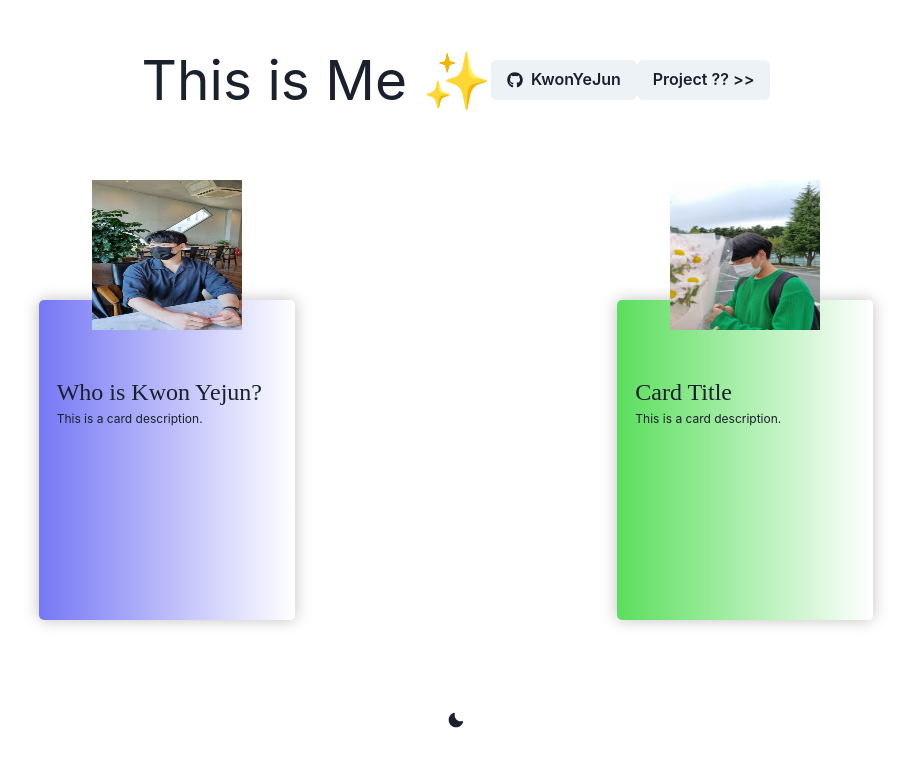
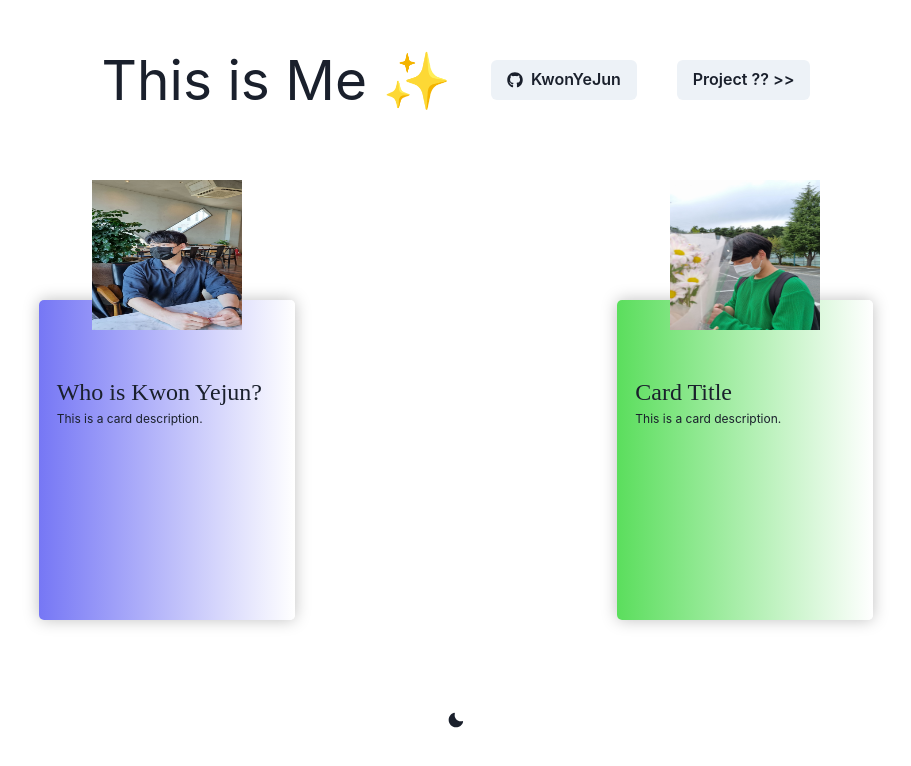
Before and after one commit to KwonYeJun/libraryExample, a React (Create React App) app in the folder client/: page / in a window 1280 px wide. Shown: the top 766 px of the page, without its empty margins (184-1095 px from the left). Built offline with nearby package versions, Linux system fonts and the light colour scheme.

Commit message:
header 태그에 gap 추가

```diff
--- a/client/src/App.css
+++ b/client/src/App.css
@@ -22,6 +22,7 @@ header{
   display: flex;
   align-items: center;
   justify-content: center;
+  gap: 40px;
 }
 .mainLayou{
   width: 100vw;
```
